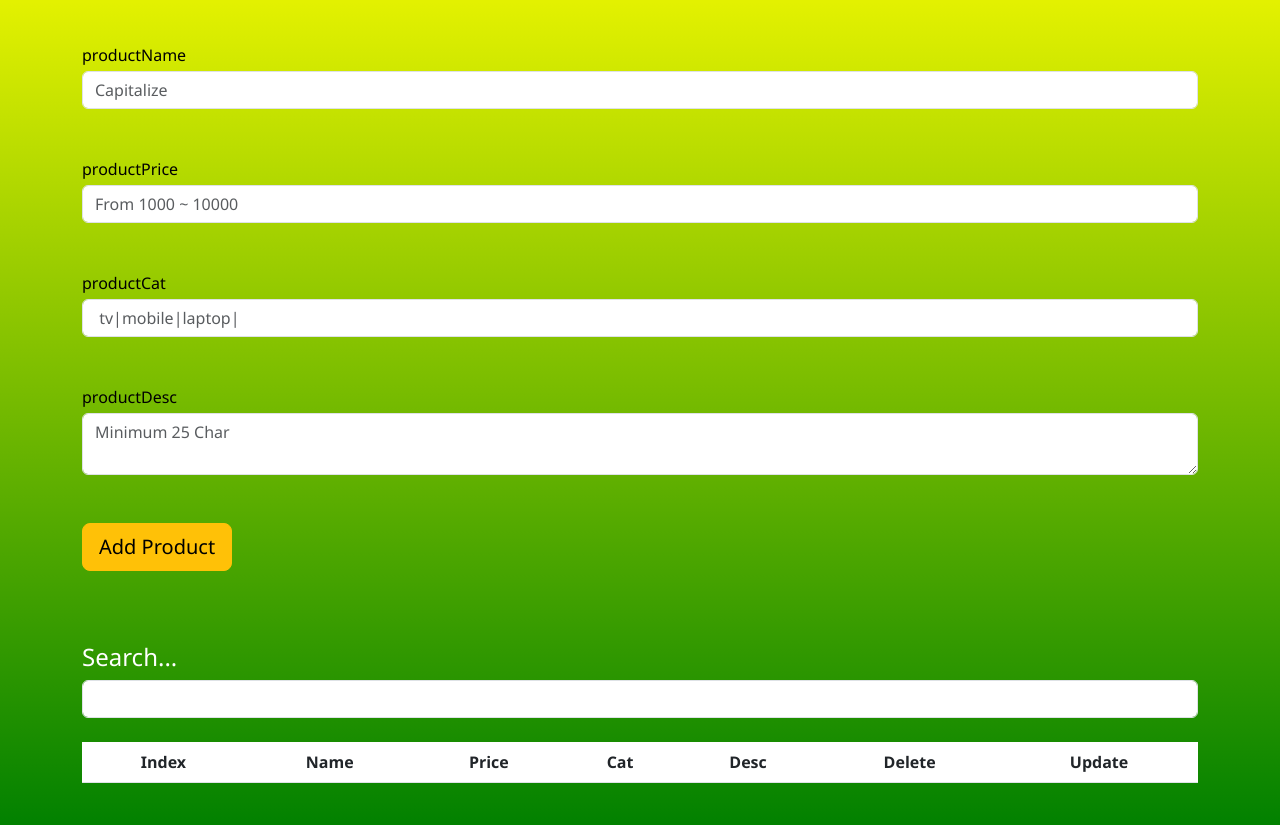
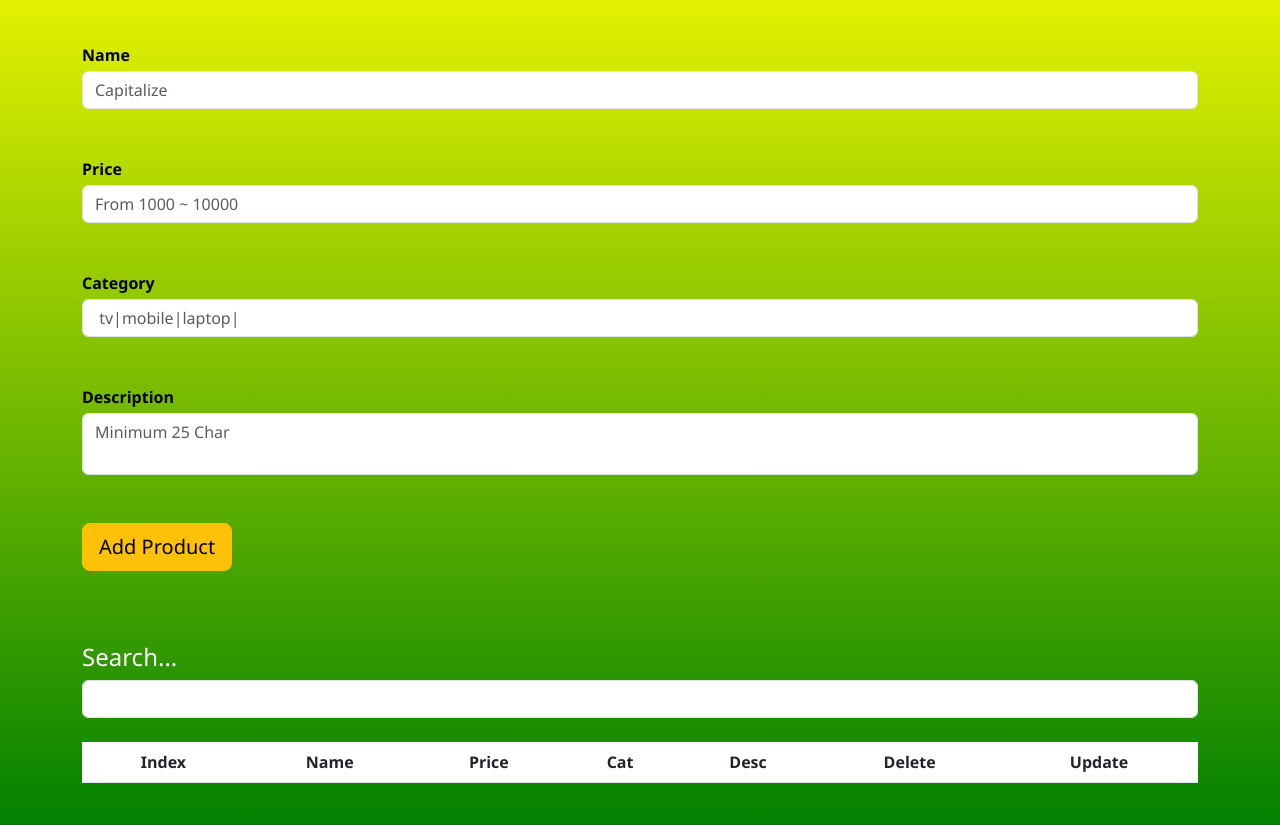
Before and after one commit to mohye20/CRUDS, a plain HTML site: page index.html in a window 1280 px wide. Shown: the part 101-926 px from the top of the page. Drawn offline with Linux system fonts and the light colour scheme.

Commit message:
Edit Font

```diff
--- a/css/stye.css
+++ b/css/stye.css
@@ -7,3 +7,8 @@ body{
     color: white;
     font-family: 'Segoe UI', Tahoma, Geneva, Verdana, sans-serif
 }
+
+
+textarea{
+    resize: none;
+}
--- a/index.html
+++ b/index.html
@@ -13,25 +13,25 @@
     <div class="container my-5">
         <h1 class="text-center bg-transparent text-black fw-bolder">CRUDS Management System</h1>
         <div class="form-gruop my-5">
-            <label for="productName"  class="mb-1 text-black">productName</label>
+            <label for="productName"  class="mb-1 text-black fw-bold">Name</label>
             <input  placeholder="Capitalize" oninput="(validProductName())" type="text" name="" id="productName" class="form-control">
             <p class="text-danger d-none" id="wonrgName">Worng Name</p>
 
         </div>
         <div class="form-gruop my-5">
-            <label for="productPrice" class="mb-1 text-black">productPrice</label>
+            <label for="productPrice" class="mb-1 text-black fw-bold">Price</label>
             <input type="name" placeholder="From 1000 ~ 10000" oninput="(validProductPrice())" name="" id="productPrice" class="form-control">
             <p class="text-danger d-none" id="wonrgPrice">Worng Price</p>
 
         </div>
         <div class="form-gruop my-5">
-            <label for="productCat" class="mb-1 text-black">productCat</label>
+            <label for="productCat" class="mb-1 text-black fw-bold">Category</label>
             <input type="text" placeholder=" tv|mobile|laptop| " name="" oninput="validProductCat()" id="productCat" class="form-control">
             <p class="text-danger d-none" id="wonrgCat">Worng Category</p>
 
         </div>
         <div class="form-gruop my-5">
-            <label for="productDesc" class="mb-1 text-black">productDesc</label>
+            <label for="productDesc" class="mb-1 text-black fw-bold"> Description</label>
             <textarea name="" placeholder="Minimum 25 Char" id="productDesc" class="form-control"  oninput="validProductDesc()"></textarea>
             <p class="text-danger d-none" id="wonrgDesc">Worng Description</p>
 
```
